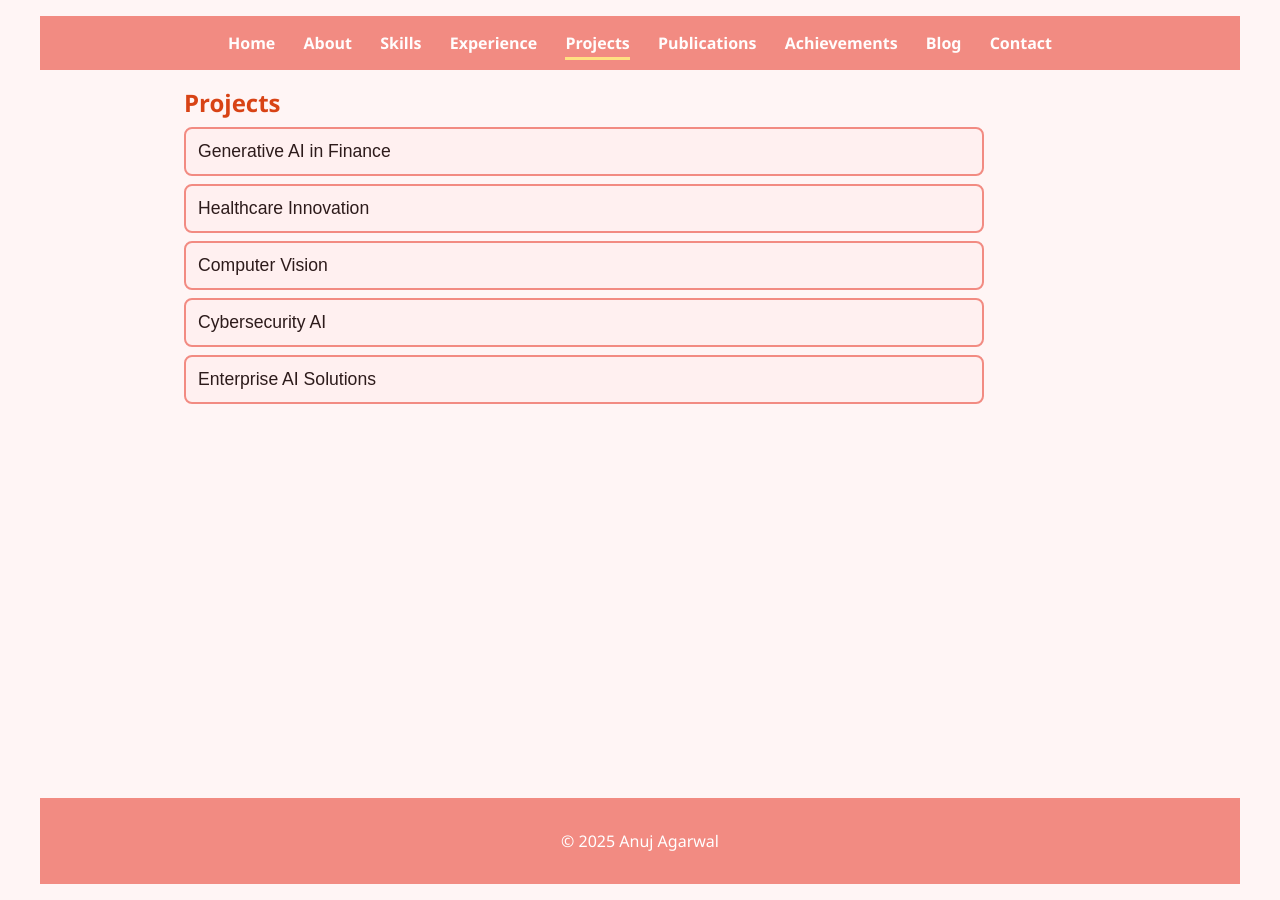
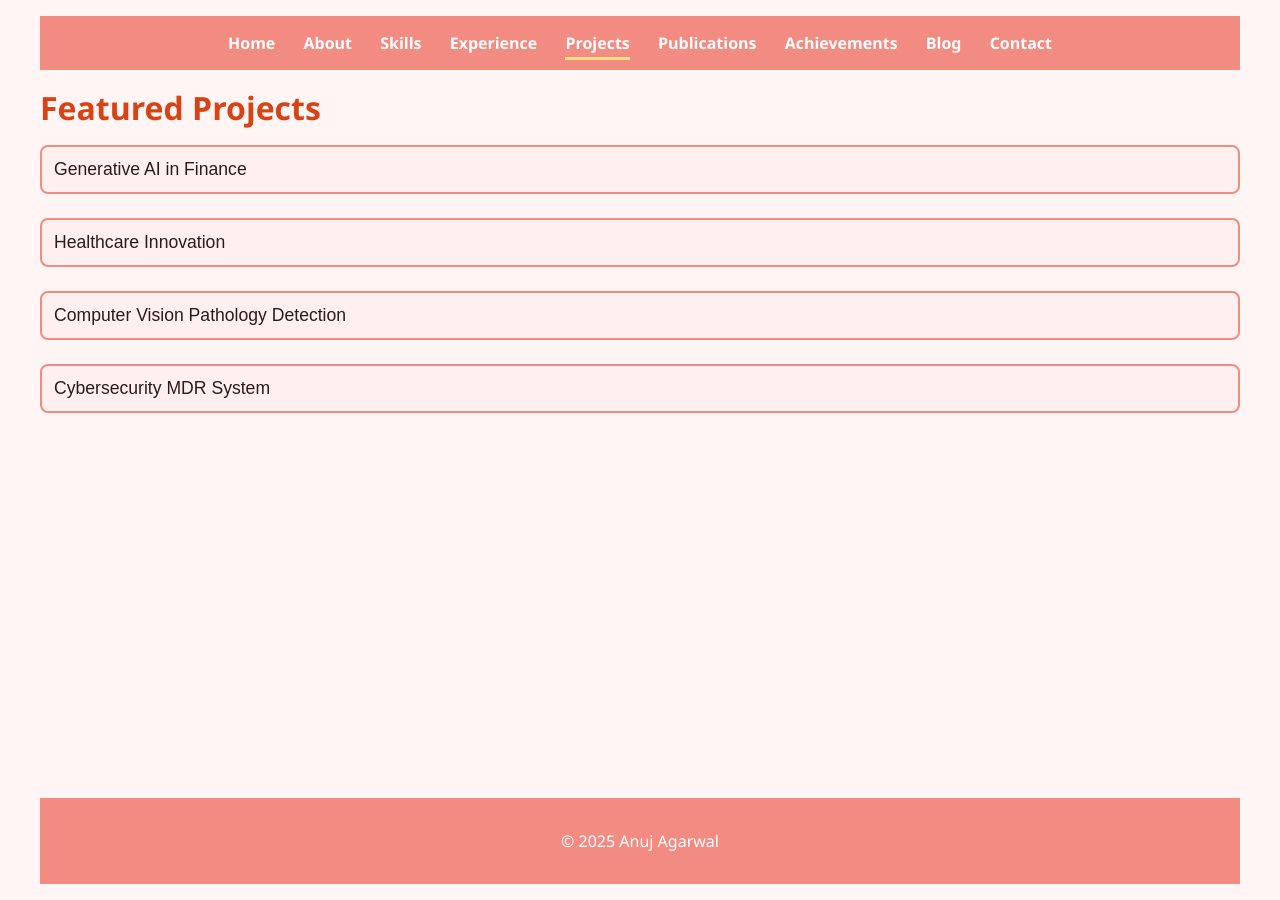
Before and after one commit to anuj-agarwal/anuj-agarwal.github.io, a Jekyll site: the page built from projects.md, in a window 1280 px wide. Built offline with Jekyll 4.4.1, drawn with Linux system fonts in a browser that asks for light colours; part of the change alters nothing that is shown.

Commit message:
Update projects.md

```diff
--- a/projects.md
+++ b/projects.md
@@ -3,31 +3,45 @@ layout: default
 title: "Projects"
 permalink: /projects/
 ---
-<div style="margin-left:12%; max-width:800px;">
-  <h2>Projects</h2>
 
-  <button class="collapsible">Generative AI in Finance</button>
-  <div class="content-collapsible">
-    <p>LangChain-based Math Accuracy Checker to transform audit workflows, validate large-scale financial calculations, and improve efficiency.</p>
-  </div>
+# Featured Projects
 
-  <button class="collapsible">Healthcare Innovation</button>
-  <div class="content-collapsible">
-    <p>Patent-pending CT clustering algorithm optimizing imaging protocols and improving diagnostic consistency across hospitals.</p>
-  </div>
+<!-- Project 1 -->
+<button class="collapsible">Generative AI in Finance</button>
+<div class="content-collapsible">
+  <p>LangChain-based Math Accuracy Checker to improve audit workflows and reduce manual review by 70%. Integrated with LangGraph for enhanced validation.</p>
+</div>
 
-  <button class="collapsible">Computer Vision</button>
-  <div class="content-collapsible">
-    <p>YOLO-based pathology detection model achieving 95% accuracy in identifying medical conditions from imaging data.</p>
-  </div>
+<!-- Project 2 -->
+<button class="collapsible">Healthcare Innovation</button>
+<div class="content-collapsible">
+  <p>Patent-pending CT clustering algorithm optimizing imaging protocols. Built conditional GANs to generate realistic synthetic CT images for low-data scenarios.</p>
+</div>
 
-  <button class="collapsible">Cybersecurity AI</button>
-  <div class="content-collapsible">
-    <p>AI-powered MDR system predicting advanced threats, reducing incident response time and improving cybersecurity posture.</p>
-  </div>
+<!-- Project 3 -->
+<button class="collapsible">Computer Vision Pathology Detection</button>
+<div class="content-collapsible">
+  <p>YOLO-based pathology detection model achieving 95% diagnostic accuracy. Used in hospitals to improve early detection efficiency.</p>
+</div>
 
-  <button class="collapsible">Enterprise AI Solutions</button>
-  <div class="content-collapsible">
-    <p>PDF data extraction + semantic similarity pipelines for enterprise knowledge management, enabling intelligent document search and insights.</p>
-  </div>
+<!-- Project 4 -->
+<button class="collapsible">Cybersecurity MDR System</button>
+<div class="content-collapsible">
+  <p>AI-powered Managed Detection & Response system predicting advanced threats with 95% accuracy. Integrated multi-model framework for real-time threat intelligence.</p>
 </div>
+
+<!-- Collapsible JS -->
+<script>
+  const collapsibles = document.querySelectorAll(".collapsible");
+  collapsibles.forEach(c => {
+    c.addEventListener("click", function() {
+      this.classList.toggle("active-collapsible");
+      const content = this.nextElementSibling;
+      if(content.style.display === "block") {
+        content.style.display = "none";
+      } else {
+        content.style.display = "block";
+      }
+    });
+  });
+</script>
```
